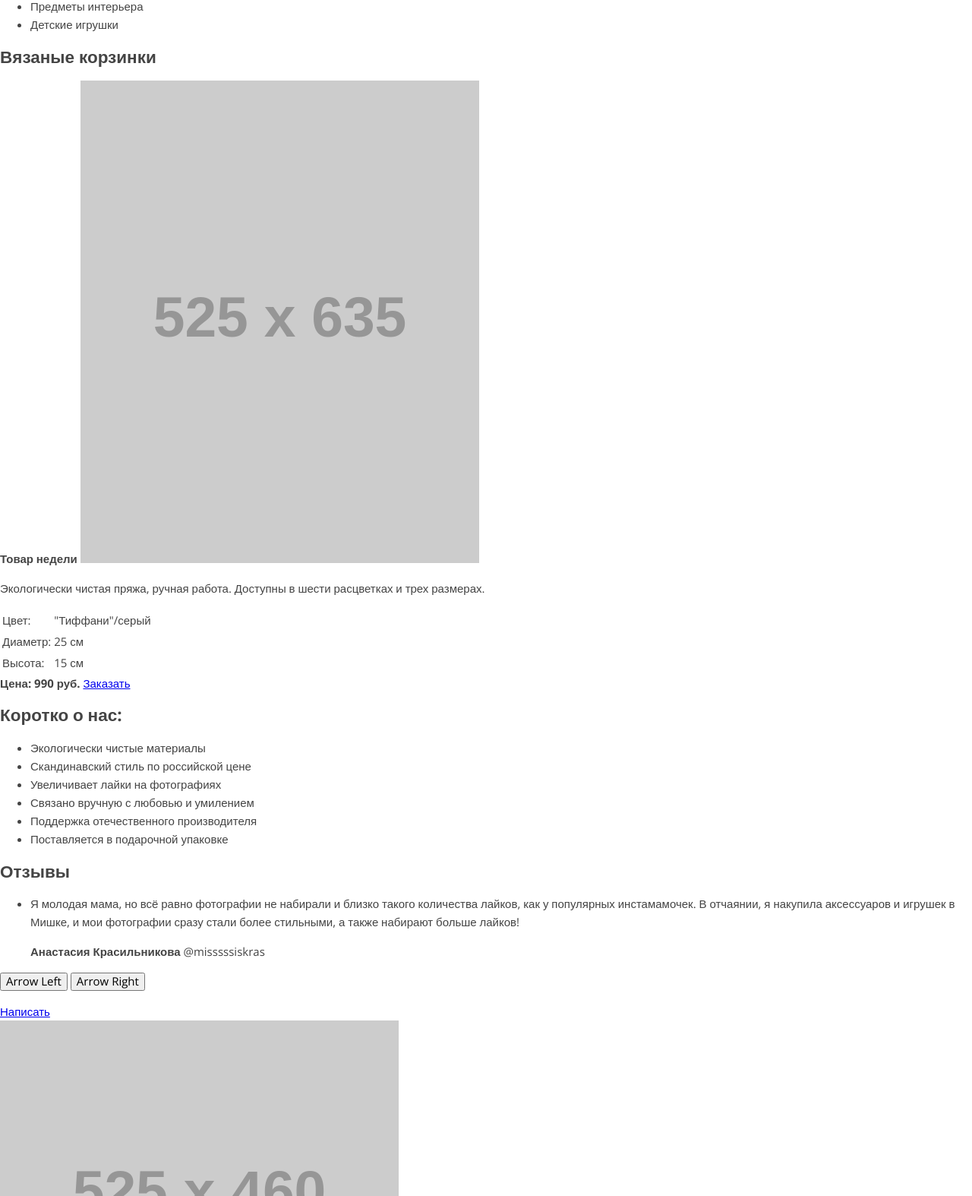
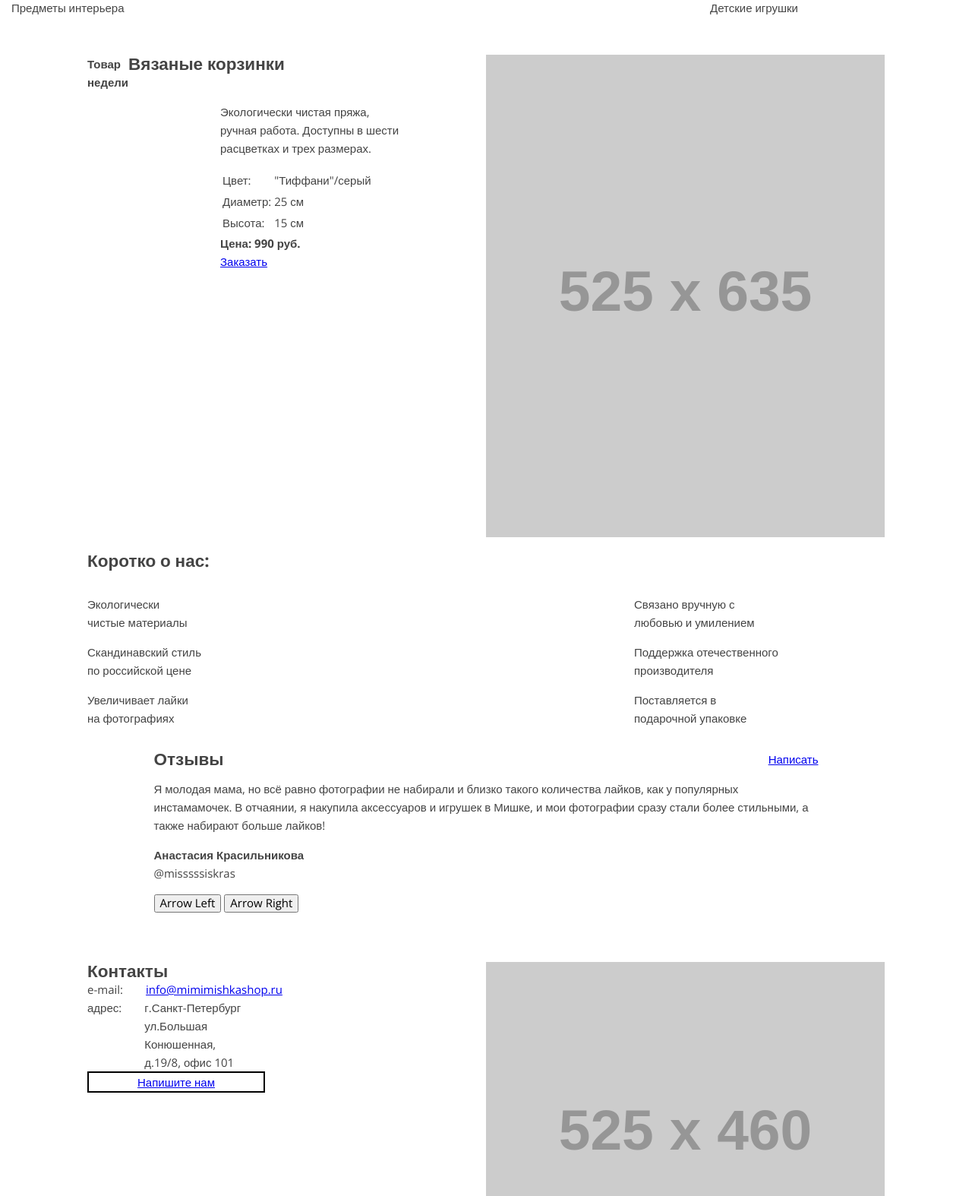
Before and after one commit to AliAsanov90/Mishka, a website: page source/index.html in a window 1280 px wide. Shown: the part 320-1894 px from the top of the page at 76% size. Drawn offline with nearby package versions, Linux system fonts and the light colour scheme; files that its build step writes are made by us from their sources; placeholder pictures from the web are drawn by us.

Commit message:
added some style to index

```diff
--- a/gulpfile.js
+++ b/gulpfile.js
@@ -9,7 +9,7 @@ function style() {
 }
 
 function watch() {
-  gulp.watch('./source/sass/**/*.scss', style);
+  gulp.watch('./source/sass/**/*.scss', {ignoreInitial: false}, style);
 }
 
 gulp.task('style', style);
--- a/source/index.html
+++ b/source/index.html
@@ -10,12 +10,16 @@
     <link rel="stylesheet" href="css/style.css" />
 </head>
 <body>
-  <header class="page-header">
-    <a class="page-header__logo">
-      <img class="page-header__logo-image" src="http://placehold.it/90x40" width="90" height="40" alt="Мишка" >
+  <header class="container">
+    <nav class="main-nav">
+
+      <div class="main-nav__wrapper">
+        <a class="main-nav__logo">
+          <img class="main-nav__logo-image" src="http://placehold.it/90x40" width="90" height="40" alt="Мишка" >
         </a>
-    <nav class="main-nav">
         <button class="main-nav__toggle" type="button">Открыть меню</button>
+      </div>
+
       <ul class="main-nav__list site-list">
         <li class="site-list__item">
           <a href="catalog.html">Каталог товаров</a>
@@ -23,14 +27,18 @@
         <li class="site-list__item">
           <a href="form.html">Вязание на заказ</a>
         </li>
-        <li class="site-list__item">
+      </ul>
+
+      <ul class="main-nav__list user-list">
+        <li class="user-list__item">
           <a>Поиск по сайту</a>
         </li>
-        <li class="site-list__item">
+        <li class="user-list__item">
           <a>Корзина: пока пуста</a>
         </li>
       </ul>
-      <ul class="offers-list">
+
+      <ul class="main-nav__list offers-list">
         <li class="offers-list__item">
           <a>Новые поступления</a>
         </li>
@@ -38,14 +46,19 @@
           <a>Распродажа</a>
         </li>
       </ul>
-      <p class="free-delivery">
+
+      <p class="main-nav__delivery">
         Бесплатная доставка по России
       </p>
+
     </nav>
   </header>
 
   <main class="page-main">
-    <h1 class="page-title">Милые штуки ручной работы для дома</h1>
+    <h1 class="page-title">
+      Милые штуки ручной <br>
+      работы для дома
+    </h1>
     <nav class="product-types">
       <ul class="product-types__list">
         <li class="product-types__item">
@@ -58,12 +71,27 @@
     </nav>
 
     <!-- Section "Товар недели" -->
-    <section class="weekly-product">
+    <section class="weekly-product container">
+      <div class="weekly-product__heading1">
         <h2 class="weekly-product__title">Вязаные корзинки</h2>
-      <b class="weekly-product__indicator">Товар недели</b>
-      <img class="weekly-product__image" src="http://placehold.it/525x635" width="525" height="635" alt="Вязаные корзинки">
+        <b class="weekly-product__indicator">
+          <span>Товар</span>
+          <span>недели</span>
+        </b>
+      </div>
+      <div class="weekly-product__wrapper">
+        <div class="weekly-product__description">
+          <div class="weekly-product__heading2">
+            <h2 class="weekly-product__title">Вязаные корзинки</h2>
+            <b class="weekly-product__indicator">
+              <span>Товар</span>
+              <span>недели</span>
+            </b>
+          </div>
           <p class="weekly-product__info">
-        Экологически чистая пряжа, ручная работа. Доступны в шести расцветках и трех размерах.
+            Экологически чистая пряжа, <br>
+            ручная работа. Доступны в шести <br>
+            расцветках и трех размерах.
           </p>
           <table class="weekly-product__params">
             <tr>
@@ -79,38 +107,49 @@
               <td class="weekly-product__value">15 см</td>
             </tr>
           </table>
+          <img class="weekly-product__image1" src="http://placehold.it/525x635" width="525" height="635" alt="Вязаные корзинки">
           <b class="weekly-product__price">Цена: 990 руб.</b>
           <a class="weekly-product__order button" href="#0">Заказать</a>
+        </div>
+        <img class="weekly-product__image2 " src="http://placehold.it/525x635" width="525" height="635" alt="Вязаные корзинки">
+      </div>
     </section>
 
     <!-- Section "Коротко о нас" -->
-    <section class="about-us">
+    <section class="about-us container">
       <h2 class="about-us__title">Коротко о нас:</h2>
       <ul class="about-us__list">
+        <div class="about-us__column-left">
           <li class="about-us__item">
-          Экологически чистые материалы
+            Экологически <br> чистые материалы
           </li>
           <li class="about-us__item">
-          Скандинавский стиль по российской цене
+            Скандинавский стиль <br> по российской цене
           </li>
           <li class="about-us__item">
-          Увеличивает лайки на фотографиях
+            Увеличивает лайки <br> на фотографиях
+          </li>
+        </div>
+        <div class="about-us__column-right">
+          <li class="about-us__item">
+            Связано вручную с <br> любовью и умилением
           </li>
           <li class="about-us__item">
-          Связано вручную с любовью и умилением
+            Поддержка отечественного <br> производителя
           </li>
           <li class="about-us__item">
-          Поддержка отечественного производителя
+            Поставляется в <br> подарочной упаковке
           </li>
-        <li class="about-us__item">
-          Поставляется в подарочной упаковке
-        </li>
+        </div>
       </ul>
     </section>
 
     <!-- Section "Отзывы" -->
-    <section class="reviews slider">
+    <section class="reviews slider container">
+      <div class="reviews__wrapper">
         <h2 class="reviews__title">Отзывы</h2>
+        <a class="reviews__write1 button" href="#0">Написать</a>
+      </div>
       <ul class="reviews__list slider__list">
         <li class="reviews__item slider__item">
           <p class="reviews__text">
@@ -124,28 +163,35 @@
         <button class="reviews__prev" type="button">Arrow Left</button>
         <button class="reviews__next" type="button">Arrow Right</button>
       </p>
-      <a class="reviews__write button" href="#0">Написать</a>
+      <a class="reviews__write2 button" href="#0">Написать</a>
     </section>
 
     <!-- Section "Контакты" -->
     <section class="contacts">
-      <a class="contacts__link" href="#0">
-        <img class="contacts__image" src="http://placehold.it/525x460" width="525" height="460" alt="Как нас найти">
-      </a>
-      <h2 class="contacts__title">Контакты</h2>
-      <p class="contacts__email">
+      <div class="contacts__wrapper">
+        <h2 class="contacts__title container">Контакты</h2>
+        <div class="contacts__info container">
+          <p class="contacts__email container">
             <span>e-mail:</span>
             <a href="mailto:info@mimimishkashop.ru">info@mimimishkashop.ru</a>
           </p>
-      <p class="contacts__address">
+          <p class="contacts__address container">
             <span>адрес:</span>
-        <address>
+            <span>
               г.Санкт-Петербург <br>
-          ул.Большая Конюшенная, <br>
+              ул.Большая  <br>
+              Конюшенная, <br>
               д.19/8, офис 101
-        </address>
+            </span>
           </p>
-      <a class="contacts__write button" href="#0">Напишите нам</a>
+        </div>
+        <a class="contacts__write1 button container" href="#0">Напишите нам</a>
+      </div>
+
+      <a class="contacts__link" href="#0">
+        <img class="contacts__image" src="http://placehold.it/525x460" width="525" height="455" alt="Как нас найти">
+      </a>
+      <a class="contacts__write2 button container" href="#0">Напишите нам</a>
     </section>
   </main>
 
--- /dev/null
+++ b/source/sass/blocks/container.scss
@@ -0,0 +1,17 @@
+
+.container {
+  width: 260px;
+  margin: 0 auto;
+}
+
+@media (min-width: $tablet-width) {
+  .container {
+    width: 668px;
+  }
+}
+
+@media (min-width: $desktop-width) {
+  .container {
+    width: 1050px;
+  }
+}
--- /dev/null
+++ b/source/sass/blocks/header/main-nav.scss
@@ -0,0 +1,46 @@
+
+.main-nav {
+  display: flex;
+  flex-direction: column;
+}
+
+.main-nav__list {
+  @include reset-list;
+}
+
+.main-nav__delivery {
+  display: none;
+}
+
+@media (min-width: $tablet-width) {
+  .main-nav {
+    flex-direction: row;
+    flex-wrap: wrap;
+    justify-content: space-between;
+  }
+
+  .main-nav__wrapper {
+    width: 310px;
+  }
+
+  .main-nav__toggle {
+    display: none;
+  }
+
+  .main-nav__delivery {
+    display: block;
+    order: 4;
+    width: 350px;
+    margin: 0;
+  }
+}
+
+@media (min-width: $desktop-width) {
+  .main-nav__wrapper {
+    order: 2;
+  }
+
+  .main-nav__delivery {
+    order: 5;
+  }
+}
--- /dev/null
+++ b/source/sass/blocks/header/offers-list.scss
@@ -0,0 +1,14 @@
+
+.offers-list {
+  display: none;
+}
+
+@media (min-width: $desktop-width) {
+  .offers-list {
+    @include reset-list;
+    display: flex;
+    justify-content: space-between;
+    order: 4;
+    width: 350px;
+  }
+}
--- /dev/null
+++ b/source/sass/blocks/header/site-list.scss
@@ -0,0 +1,16 @@
+
+@media (min-width: $tablet-width) {
+  .site-list {
+    @include reset-list;
+    display: flex;
+    justify-content: space-between;
+    order: 3;
+    width: 310px;
+  }
+}
+
+@media (min-width: $desktop-width) {
+  .site-list {
+    order: 1;
+  }
+}
--- /dev/null
+++ b/source/sass/blocks/header/user-list.scss
@@ -0,0 +1,16 @@
+
+@media (min-width: $tablet-width) {
+  .user-list {
+    @include reset-list;
+    display: flex;
+    justify-content: space-between;
+    order: 2;
+    width: 350px;
+  }
+}
+
+@media (min-width: $desktop-width) {
+  .user-list {
+    order: 3;
+  }
+}
--- /dev/null
+++ b/source/sass/blocks/main/about-us.scss
@@ -0,0 +1,20 @@
+
+.about-us__list {
+  @include reset-list;
+}
+
+.about-us__item {
+  padding-top: 15px;
+}
+
+@media (min-width: $tablet-width) {
+  .about-us__list {
+    display: flex;
+    justify-content: space-between;
+  }
+
+  .about-us__column-left,
+  .about-us__column-right {
+    width: 330px;
+  }
+}
--- /dev/null
+++ b/source/sass/blocks/main/contacts.scss
@@ -0,0 +1,75 @@
+
+.contacts {
+  margin: 50px 0;
+}
+
+.contacts__email,
+.contacts__address {
+  display: flex;
+}
+
+.contacts__email a:last-of-type,
+.contacts__address span:last-of-type {
+  margin-left: 30px;
+}
+
+.contacts__write1 {
+  display: none;
+}
+
+.contacts__write2 {
+  display: block;
+  border: 2px solid #000000;
+  text-align: center;
+}
+
+.contacts__image {
+  height: 455px;
+}
+
+@media (min-width: $tablet-width) {
+  .contacts__info {
+    display: flex;
+  }
+
+  .contacts__image {
+    width: 100%;
+  }
+
+  .contacts__write2 {
+    display: block;
+    width: 230px;
+  }
+}
+
+@media (min-width: $desktop-width) {
+  .contacts {
+    display: flex;
+    width: 1050px;
+    margin: 50px auto;
+  }
+
+  .contacts__wrapper {
+    width: 525px;
+  }
+
+  .contacts__image {
+    width: 525px;
+  }
+
+  .contacts__info {
+    flex-direction: column;
+  }
+
+  .contacts__write1 {
+    display: flex;
+    justify-content: center;
+    width: 230px;
+    margin: 0;
+    border: 2px solid #000000;
+  }
+
+  .contacts__write2 {
+    display: none;
+  }
+}
--- /dev/null
+++ b/source/sass/blocks/main/page-title.scss
@@ -0,0 +1,11 @@
+
+.page-title {
+  margin: 100px auto;
+  text-align: center;
+}
+
+@media (min-width: $tablet-width) {
+  .page-title {
+
+  }
+}
--- /dev/null
+++ b/source/sass/blocks/main/product-types.scss
@@ -0,0 +1,15 @@
+
+.product-types__list {
+  @include reset-list;
+}
+
+@media (min-width: $tablet-width) {
+  .product-types__list {
+    display: flex;
+    justify-content: space-between;
+  }
+
+  .product-types__item {
+    width: 330px;
+  }
+}
--- /dev/null
+++ b/source/sass/blocks/main/reviews.scss
@@ -0,0 +1,49 @@
+
+.reviews {
+  display: flex;
+  flex-direction: column;
+  margin-top: 30px;
+}
+
+.reviews__title {
+  margin: 0;
+}
+
+.reviews__list {
+  @include reset-list;
+}
+
+.reviews__write1 {
+  display: none;
+}
+
+@media (min-width: $tablet-width) {
+  .reviews {
+    display: flex;
+    flex-direction: column;
+  }
+
+  .reviews__wrapper {
+    display: flex;
+    justify-content: space-between;
+  }
+
+  .reviews__write1 {
+    display: flex;
+  }
+
+  .reviews__write2 {
+    display: none;
+  }
+
+  .reviews__item {
+    display: flex;
+    flex-direction: column;
+  }
+}
+
+@media (min-width: $desktop-width) {
+  .reviews {
+    width: 875px;
+  }
+}
--- /dev/null
+++ b/source/sass/blocks/main/weekly-product.scss
@@ -0,0 +1,85 @@
+
+.weekly-product {
+  display: flex;
+  flex-direction: column;
+  margin-top: 50px;
+}
+
+.weekly-product__heading2 {
+  display: none;
+}
+
+.weekly-product__title {
+  margin: 0;
+}
+
+.weekly-product__image2 {
+  display: none;
+}
+
+.weekly-product__order {
+  display: block;
+}
+
+@media (min-width: $tablet-width) {
+  .weekly-product {
+    display: flex;
+    flex-direction: column;
+  }
+
+  .weekly-product__heading1 {
+    display: flex;
+    justify-content: space-between;
+  }
+
+  .weekly-product__heading2 {
+    display: none;
+  }
+
+  .weekly-product__title {
+    width: 430px;
+  }
+
+  .weekly-product__indicator {
+    display: flex;
+    flex-direction: column;
+  }
+
+  .weekly-product__wrapper {
+    display: flex;
+    justify-content: space-between;
+  }
+
+  .weekly-product__image1 {
+    display: none;
+  }
+
+  .weekly-product__image2 {
+    display: flex;
+    width: 335px;
+    height: 405px;
+  }
+}
+
+@media (min-width: $desktop-width) {
+  .weekly-product__info,
+  .weekly-product__params,
+  .weekly-product__price,
+  .weekly-product__order {
+    margin-left: 175px;
+  }
+
+  .weekly-product__heading1 {
+    display: none;
+  }
+
+  .weekly-product__heading2 {
+    display: flex;
+    flex-direction: row-reverse;
+  }
+
+  .weekly-product__image2 {
+    width: 525px;
+    height: 635px;
+  }
+}
--- a/source/sass/blocks/page-header.scss
+++ /dev/null
@@ -1,5 +0,0 @@
-
-.page-header {
-  display: flex;
-  background-color: black;
-}
--- a/source/sass/blocks/scaffolding.scss
+++ b/source/sass/blocks/scaffolding.scss
@@ -1,7 +1,7 @@
 
 body {
-  min-width: 320px;
-  margin: 0;
+  width: 320px;
+  margin: 0 auto;
   padding: 0;
 
   font-size: 15px;
@@ -10,10 +10,22 @@ body {
   color: #444444;
   font-style: normal;
 
-  background-color: #fff;
+  background-color: #ffffff;
 }
 
 img {
   max-width: 100%;
   height: auto;
 }
+
+@media (min-width: $tablet-width) {
+  body {
+    width: 768px;
+  }
+}
+
+@media (min-width: $desktop-width) {
+  body {
+    width: 1250px;
+  }
+}
--- a/source/sass/mixins.scss
+++ b/source/sass/mixins.scss
@@ -0,0 +1,10 @@
+
+@mixin reset-list {
+  margin: 0;
+  padding: 0;
+  list-style: none;
+}
+
+@mixin reset-margin {
+
+}
--- a/source/sass/style.scss
+++ b/source/sass/style.scss
@@ -1,12 +1,15 @@
-
-// @font-face {
-//   font-family: 'gilroyextrabold';
-//   src: url('../fonts/gilroy-extrabold-webfont.woff2') format('woff2');
-//   font-weight: normal;
-//   font-style: normal;
-// }
 
 @import 'variables';
 @import 'mixins';
 @import 'blocks/scaffolding';
-@import 'blocks/page-header';
+@import 'blocks/container';
+@import 'blocks/header/main-nav';
+@import 'blocks/header/site-list';
+@import 'blocks/header/user-list';
+@import 'blocks/header/offers-list';
+@import 'blocks/main/page-title';
+@import 'blocks/main/product-types';
+@import 'blocks/main/weekly-product';
+@import 'blocks/main/about-us';
+@import 'blocks/main/reviews';
+@import 'blocks/main/contacts';
```
Lines whose indentation alone changed are shown as unchanged.
